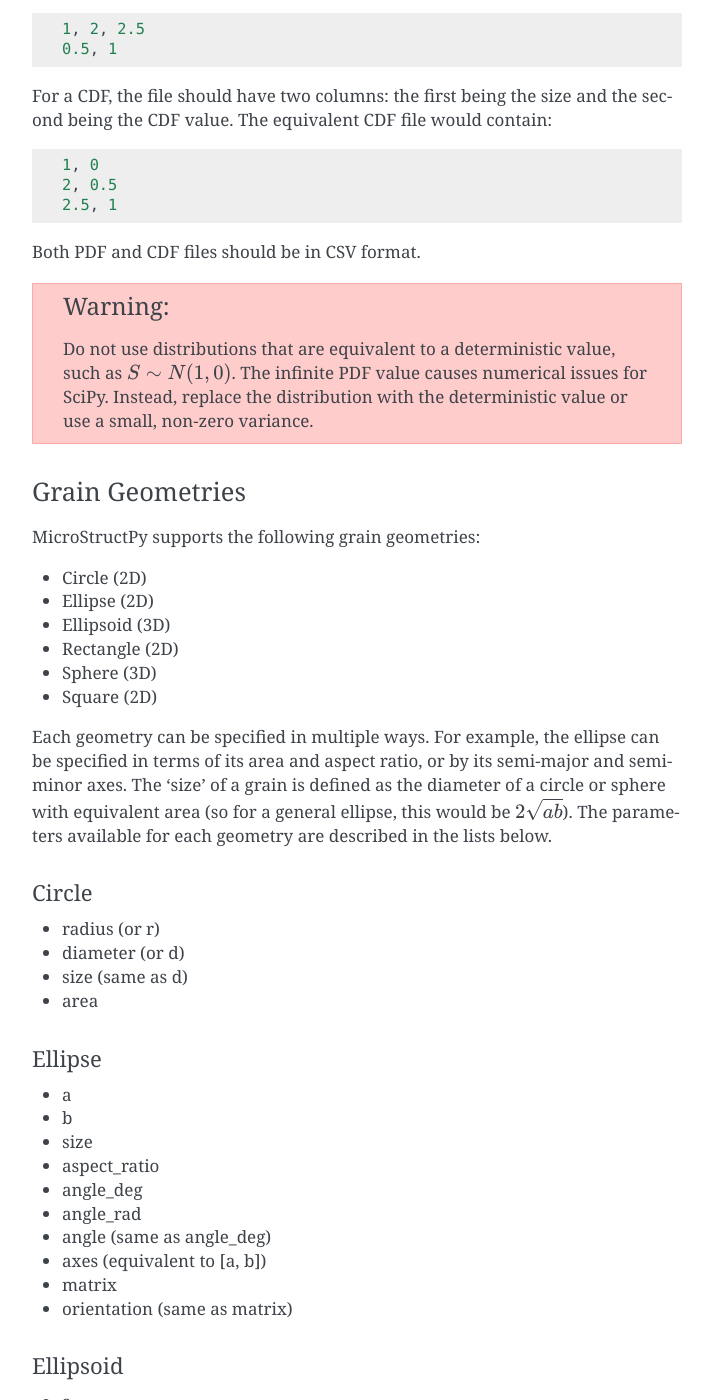
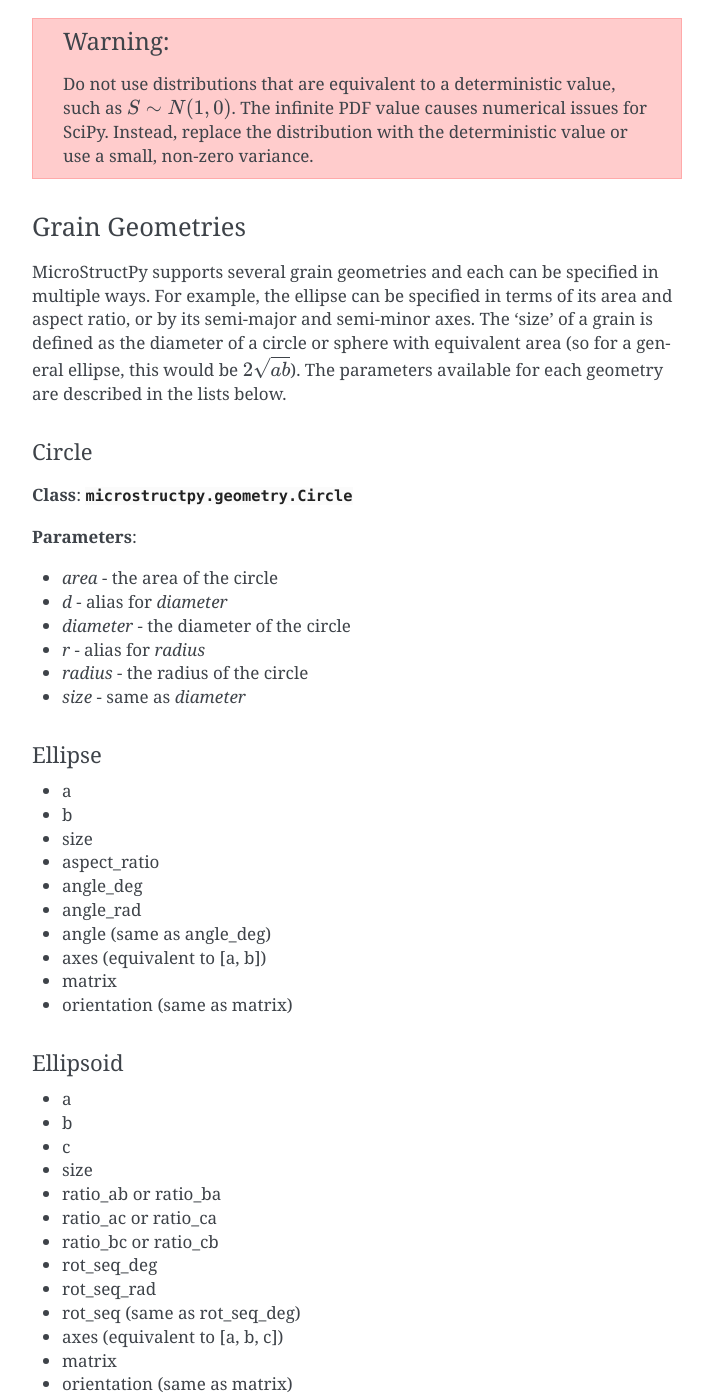
Before and after one commit to kip-hart/MicroStructPy, a Sphinx documentation site: the page built from docs/source/cli.rst, in a window 1280 px wide and 1400 px high, scrolled down 3970 px. Shown: the whole window, without its empty margins (398-1111 px from the left). Built offline with Sphinx 7.4.7, drawn with Linux system fonts in a browser that asks for light colours; some of the changed text lies outside the part shown.

Commit message:
began updating the CLI guide

```diff
--- a/docs/source/cli.rst
+++ b/docs/source/cli.rst
@@ -11,32 +11,21 @@
 This command accepts the names of user-generated files and demonstration files.
 Multiple filenames can be specified.
 
-For example, to run the XML file that creates the microstructure on the front
-page, run::
+To run demos, you can specify a particular demo file or to run all of them::
 
-    microstructpy --demo=docs_banner.xml
-
-This command will copy ``docs_banner.xml`` to the current working directory,
-then run that XML file.
-For your own input files, run the command::
-
-    microstructpy path/to/my/input_file.xml
-
-Note that relative and absolute file paths are acceptable.
-
-To run multiple input files::
-
-    microstructpy file_1.xml file_2.xml file_3.xml
-
-or::
-
-    microstructpy file_*.xml
-
-To run all of the demonstration files, use the command::
-
+    microstructpy --demo=minimal.xml
     microstructpy --demo=all
 
-Note that this may take some time.
+Demo files are copied to the current working directory and then executed.
+Running all of the demonstration files may take several minutes.
+
+User-generated input files can be run in a number of ways::
+
+    microstructpy /path/to/my/input_file.xml
+    microstructpy input_1.xml input_2.xml input_3.xml
+    microstructpy input_*.xml
+
+Both relative and absolute filepaths are acceptable.
 
 Command Line Procedure
 ^^^^^^^^^^^^^^^^^^^^^^
@@ -221,16 +208,8 @@
 Grain Geometries
 ^^^^^^^^^^^^^^^^
 
-MicroStructPy supports the following grain geometries:
-
-* Circle (2D)
-* Ellipse (2D)
-* Ellipsoid (3D)
-* Rectangle (2D)
-* Sphere (3D)
-* Square (2D)
-
-Each geometry can be specified in multiple ways.
+MicroStructPy supports several grain geometries and each can be specified in
+multiple ways.
 For example, the ellipse can be specified in terms of its area and aspect
 ratio, or by its semi-major and semi-minor axes.
 The 'size' of a grain is defined as the diameter of a circle or sphere with
@@ -240,10 +219,16 @@
 Circle
 ++++++
 
-- radius (or r)
-- diameter (or d)
-- size (same as d)
-- area
+**Class**: :class:`microstructpy.geometry.Circle`
+
+**Parameters**:
+
+- *area* - the area of the circle
+- *d* - alias for *diameter*
+- *diameter* - the diameter of the circle
+- *r* - alias for *radius*
+- *radius* - the radius of the circle
+- *size* - same as *diameter*
 
 Ellipse
 +++++++
```
Also changed, not shown: other parts of docs/source/cli.rst (+3 -5 lines).
